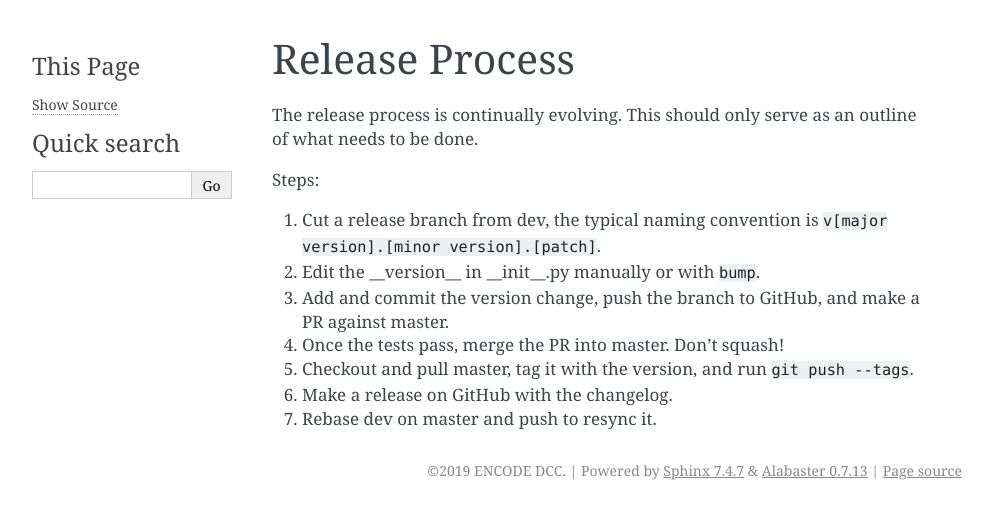
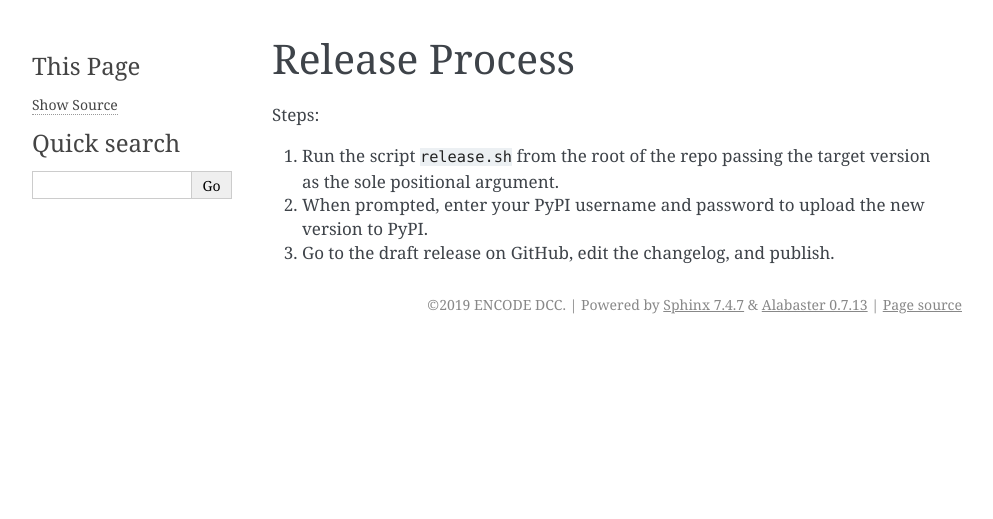
Before and after one commit to ENCODE-DCC/accession, a Sphinx documentation site: the page built from docs/release.rst, in a window 1280 px wide. Shown: the top 519 px of the page, without its empty margins (148-1141 px from the left). Built offline with Sphinx 7.4.7, drawn with Linux system fonts in a browser that asks for light colours.

Commit message:
add release script

```diff
--- a/docs/release.rst
+++ b/docs/release.rst
@@ -2,14 +2,8 @@
 Release Process
 ===============
 
-The release process is continually evolving. This should only serve as an outline of what needs to be done.
-
 Steps:
 
-1. Cut a release branch from dev, the typical naming convention is ``v[major version].[minor version].[patch]``.
-2. Edit the __version__ in __init__.py manually or with ``bump``.
-3. Add and commit the version change, push the branch to GitHub, and make a PR against master.
-4. Once the tests pass, merge the PR into master. Don't squash!
-5. Checkout and pull master, tag it with the version, and run ``git push --tags``.
-6. Make a release on GitHub with the changelog.
-7. Rebase dev on master and push to resync it.
+1. Run the script ``release.sh`` from the root of the repo passing the target version as the sole positional argument.
+2. When prompted, enter your PyPI username and password to upload the new version to PyPI.
+3. Go to the draft release on GitHub, edit the changelog, and publish.
```
Also changed, not shown: 1 other file.
